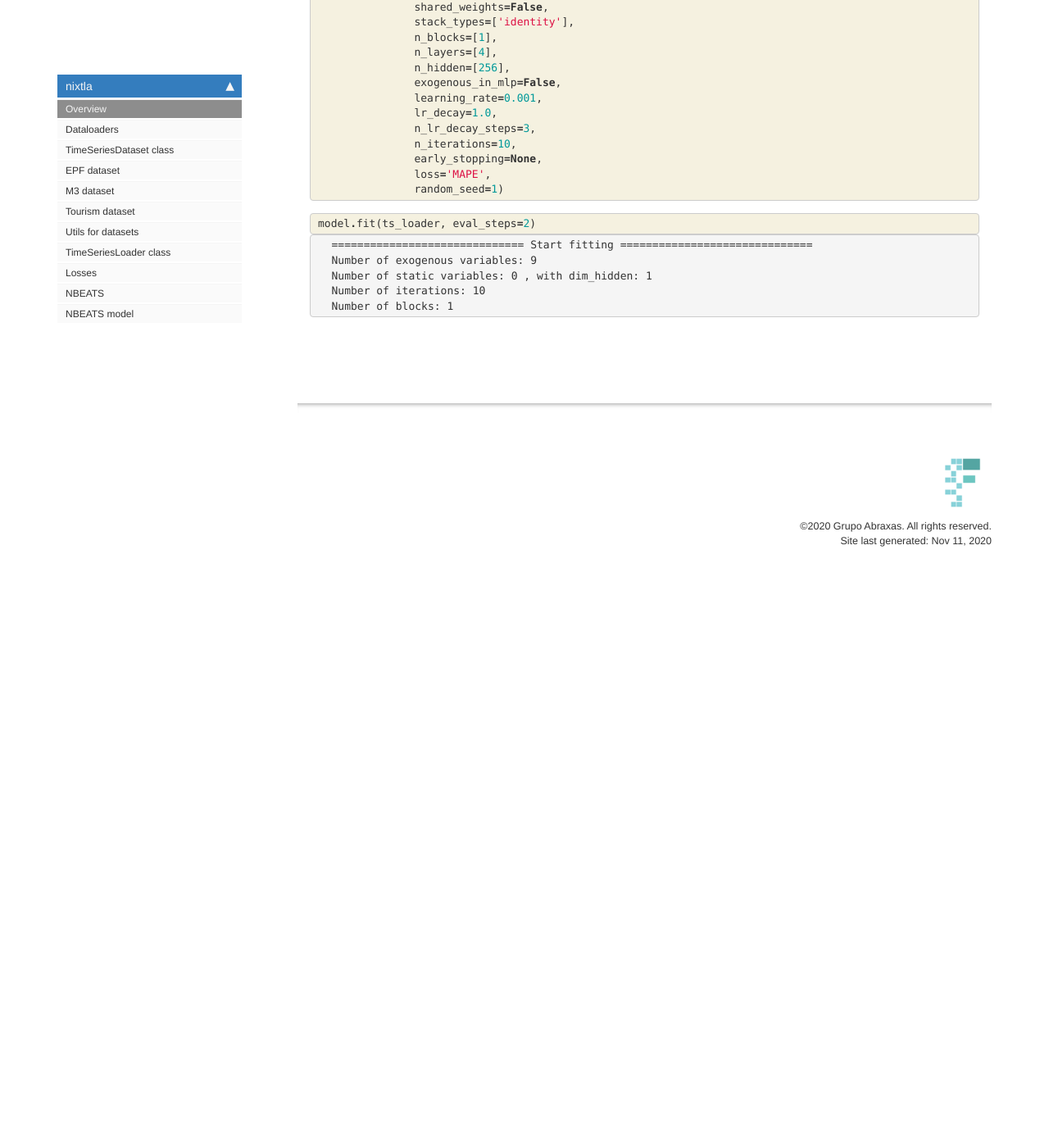
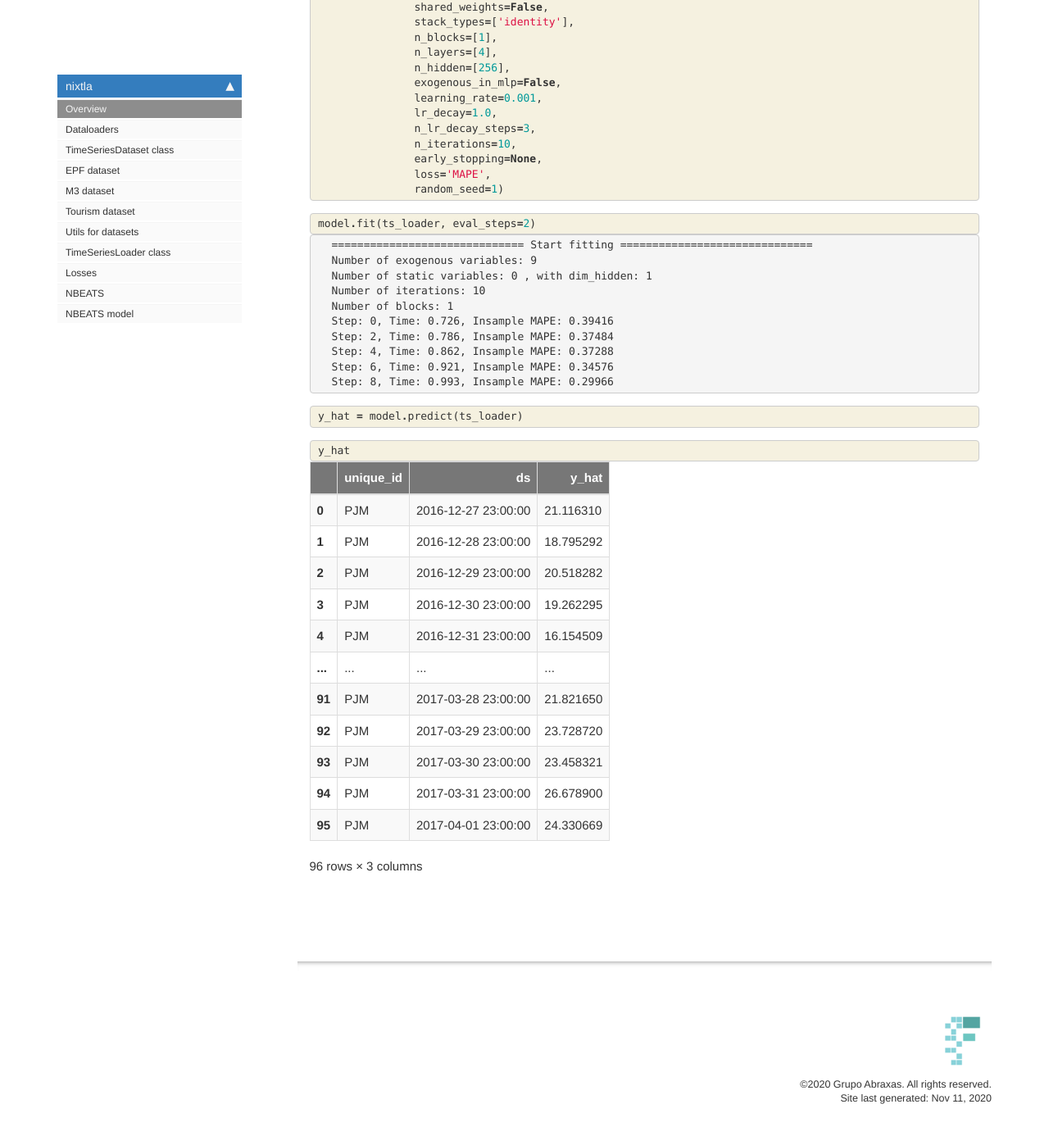
Before and after one commit to Nixtla/Nixtla, a Jekyll site: the page built from docs/index.html, in a window 1280 px wide and 1400 px high, scrolled down 1060 px. Shown: the top 1386 px of the window at 82% size. Built offline with Jekyll 4.4.1, drawn with Linux system fonts in a browser that asks for light colours; nearby versions of some CDN libraries; comment, search, counter and statistics services are not loaded; before the commit the page ends 1780 px from its top, so only the background shows below that.

Commit message:
updating index

```diff
--- a/docs/index.html
+++ b/docs/index.html
@@ -221,6 +221,11 @@ Number of exogenous variables: 9
 Number of static variables: 0 , with dim_hidden: 1
 Number of iterations: 10
 Number of blocks: 1
+Step: 0, Time: 0.726, Insample MAPE: 0.39416
+Step: 2, Time: 0.786, Insample MAPE: 0.37484
+Step: 4, Time: 0.862, Insample MAPE: 0.37288
+Step: 6, Time: 0.921, Insample MAPE: 0.34576
+Step: 8, Time: 0.993, Insample MAPE: 0.29966
 </pre>
 </div>
 </div>
@@ -231,4 +236,146 @@ Number of blocks: 1
 </div>
     {% endraw %}
 
+    {% raw %}
+
+<div class="cell border-box-sizing code_cell rendered">
+<div class="input">
+
+<div class="inner_cell">
+    <div class="input_area">
+<div class=" highlight hl-ipython3"><pre><span></span><span class="n">y_hat</span> <span class="o">=</span> <span class="n">model</span><span class="o">.</span><span class="n">predict</span><span class="p">(</span><span class="n">ts_loader</span><span class="p">)</span>
+</pre></div>
+
+    </div>
 </div>
+</div>
+
+</div>
+    {% endraw %}
+
+    {% raw %}
+
+<div class="cell border-box-sizing code_cell rendered">
+<div class="input">
+
+<div class="inner_cell">
+    <div class="input_area">
+<div class=" highlight hl-ipython3"><pre><span></span><span class="n">y_hat</span>
+</pre></div>
+
+    </div>
+</div>
+</div>
+
+<div class="output_wrapper">
+<div class="output">
+
+<div class="output_area">
+
+
+<div class="output_html rendered_html output_subarea output_execute_result">
+<div>
+<style scoped>
+    .dataframe tbody tr th:only-of-type {
+        vertical-align: middle;
+    }
+
+    .dataframe tbody tr th {
+        vertical-align: top;
+    }
+
+    .dataframe thead th {
+        text-align: right;
+    }
+</style>
+<table border="1" class="dataframe">
+  <thead>
+    <tr style="text-align: right;">
+      <th></th>
+      <th>unique_id</th>
+      <th>ds</th>
+      <th>y_hat</th>
+    </tr>
+  </thead>
+  <tbody>
+    <tr>
+      <th>0</th>
+      <td>PJM</td>
+      <td>2016-12-27 23:00:00</td>
+      <td>21.116310</td>
+    </tr>
+    <tr>
+      <th>1</th>
+      <td>PJM</td>
+      <td>2016-12-28 23:00:00</td>
+      <td>18.795292</td>
+    </tr>
+    <tr>
+      <th>2</th>
+      <td>PJM</td>
+      <td>2016-12-29 23:00:00</td>
+      <td>20.518282</td>
+    </tr>
+    <tr>
+      <th>3</th>
+      <td>PJM</td>
+      <td>2016-12-30 23:00:00</td>
+      <td>19.262295</td>
+    </tr>
+    <tr>
+      <th>4</th>
+      <td>PJM</td>
+      <td>2016-12-31 23:00:00</td>
+      <td>16.154509</td>
+    </tr>
+    <tr>
+      <th>...</th>
+      <td>...</td>
+      <td>...</td>
+      <td>...</td>
+    </tr>
+    <tr>
+      <th>91</th>
+      <td>PJM</td>
+      <td>2017-03-28 23:00:00</td>
+      <td>21.821650</td>
+    </tr>
+    <tr>
+      <th>92</th>
+      <td>PJM</td>
+      <td>2017-03-29 23:00:00</td>
+      <td>23.728720</td>
+    </tr>
+    <tr>
+      <th>93</th>
+      <td>PJM</td>
+      <td>2017-03-30 23:00:00</td>
+      <td>23.458321</td>
+    </tr>
+    <tr>
+      <th>94</th>
+      <td>PJM</td>
+      <td>2017-03-31 23:00:00</td>
+      <td>26.678900</td>
+    </tr>
+    <tr>
+      <th>95</th>
+      <td>PJM</td>
+      <td>2017-04-01 23:00:00</td>
+      <td>24.330669</td>
+    </tr>
+  </tbody>
+</table>
+<p>96 rows × 3 columns</p>
+</div>
+</div>
+
+</div>
+
+</div>
+</div>
+
+</div>
+    {% endraw %}
+
+</div>
```
Also changed, not shown: README.md, 1 other file.
